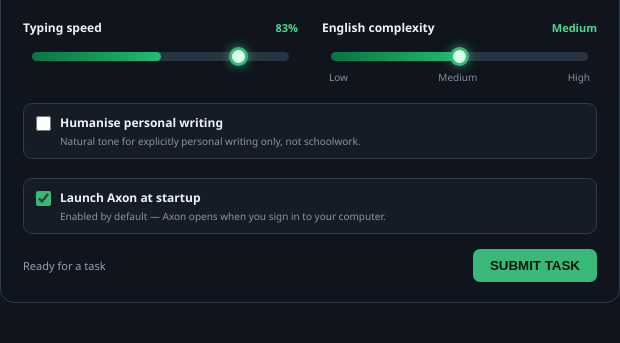
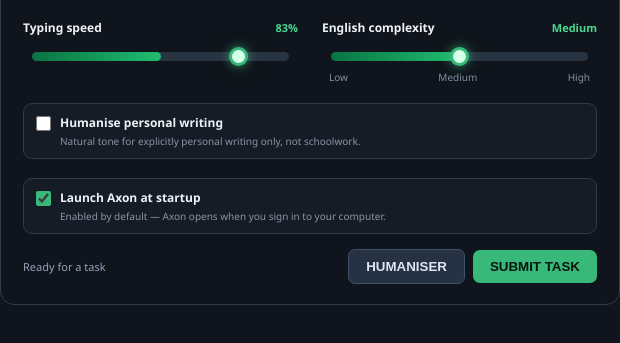
Before and after one commit to CoolerStarfish0/Axon-Autopilot, an Electron app: page src/index.html in a window 620 px wide. Shown: the part 141-484 px from the top of the page. Drawn offline with Linux system fonts and the light colour scheme; no server answers.

Commit message:
Add Humaniser launcher to Axon prompt

```diff
--- a/src/index.html
+++ b/src/index.html
@@ -216,6 +216,13 @@ textarea:focus { border-color: #38b879; }
   font-size: 10px;
 }
 
+.secondary-button {
+  color: #dce6f2;
+  background: #263244;
+  border: 1px solid #40516a;
+}
+.secondary-button:hover { background: #33445b; }
+
 .footer {
   display: flex;
   justify-content: space-between;
@@ -313,7 +320,7 @@ button:disabled { opacity: .5; cursor: wait; }
 
   <div class="footer">
     <div id="status">Ready for a task</div>
-    <button id="submit">SUBMIT TASK</button>
+    <div style="display:flex;gap:8px;align-items:center;"><button class="secondary-button" id="openHumaniser">HUMANISER</button><button id="submit">SUBMIT TASK</button></div>
   </div>
 
 <script src="./renderer.js"></script>
```
